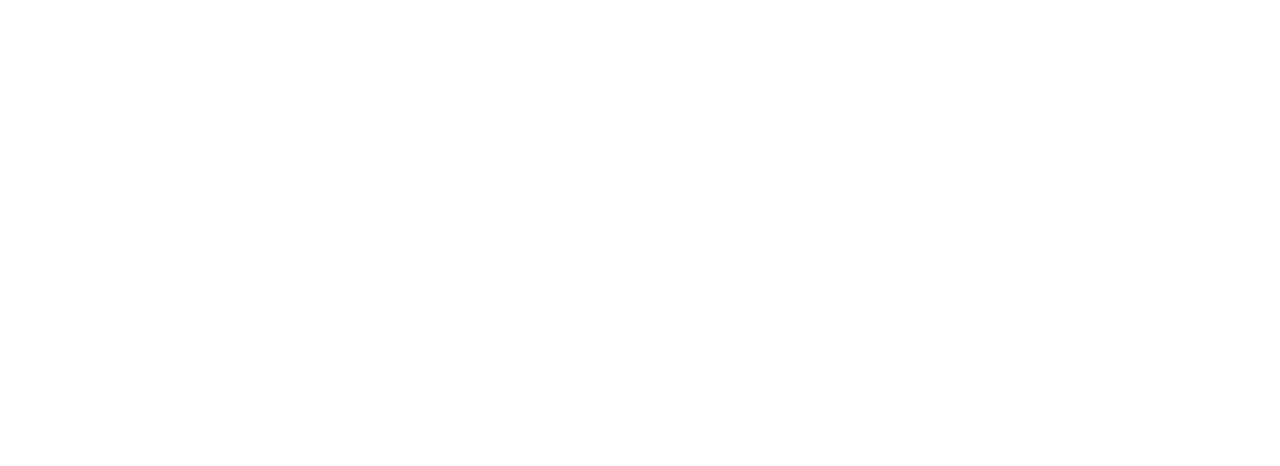
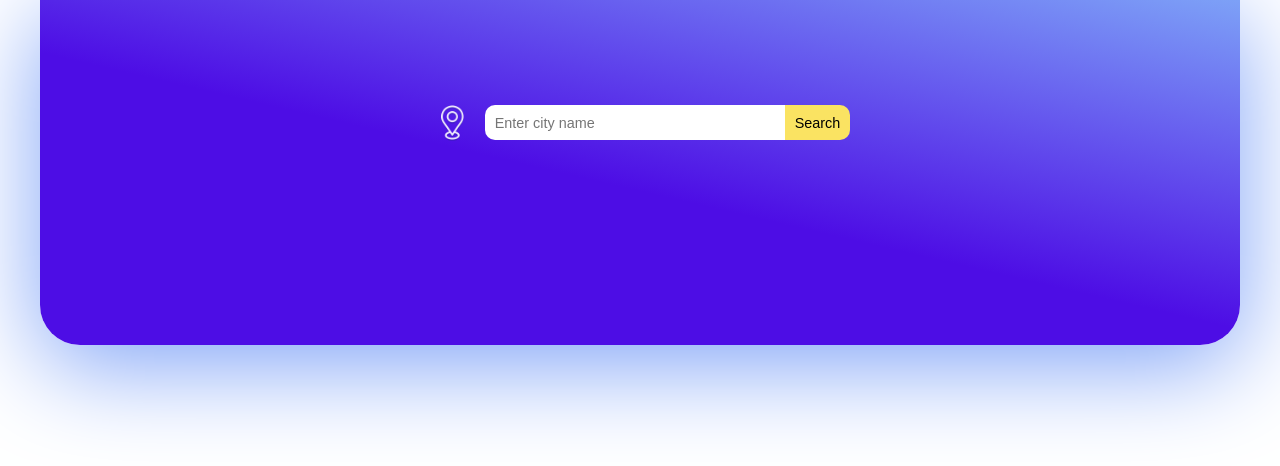
Before and after one commit to MahyadSaedpanah/weather-app, a plain HTML site: page index.html in a window 1280 px wide. Drawn offline with Linux system fonts and the light colour scheme.

Commit message:
header style

```diff
--- a/css/style.css
+++ b/css/style.css
@@ -14,3 +14,50 @@ body {
   max-width: 1200px;
   margin: auto;
 }
+#search {
+  display: flex;
+  justify-content: center;
+  align-items: center;
+  padding: 100px 0 200px;
+  border-radius: 0 0 40px 40px;
+  background: linear-gradient(
+    13deg,
+    var(--color-primary) 47%,
+    var(--color-secondary) 100%
+  );
+  box-shadow: var(--color-secondary) 0px 20px 100px 0px;
+}
+#location {
+  width: 45px;
+  margin-right: 10px;
+  cursor: pointer;
+  transition: all 0.1s ease-in;
+}
+#location:hover {
+  transform: scale(1.3);
+}
+#search input {
+  width: 300px;
+  height: 35px;
+  border: none;
+  padding: 10px;
+  color: var(--color-primary);
+  font-size: 0.9rem;
+  border-radius: 10px 0 0 10px;
+}
+#search input:focus {
+  outline: none;
+}
+#search button {
+  border: none;
+  background-color: var(--color-warning);
+  height: 35px;
+  padding: 10px;
+  border-radius: 0 10px 10px 0;
+  font-size: 0.9rem;
+  cursor: pointer;
+  transition: all 0.1s ease-in;
+}
+#search button:hover {
+  color: var(--color-primary);
+}
--- a/index.html
+++ b/index.html
@@ -7,6 +7,12 @@
     <link rel="stylesheet" href="./css/style.css" />
   </head>
   <body>
+    <div id="search">
+      <img src="./img/location.png" alt="location icon" id="location" />
+      <input type="text" placeholder="Enter city name" />
+      <button>Search</button>
+    </div>
+
     <script src="./app.js"></script>
   </body>
 </html>
```
